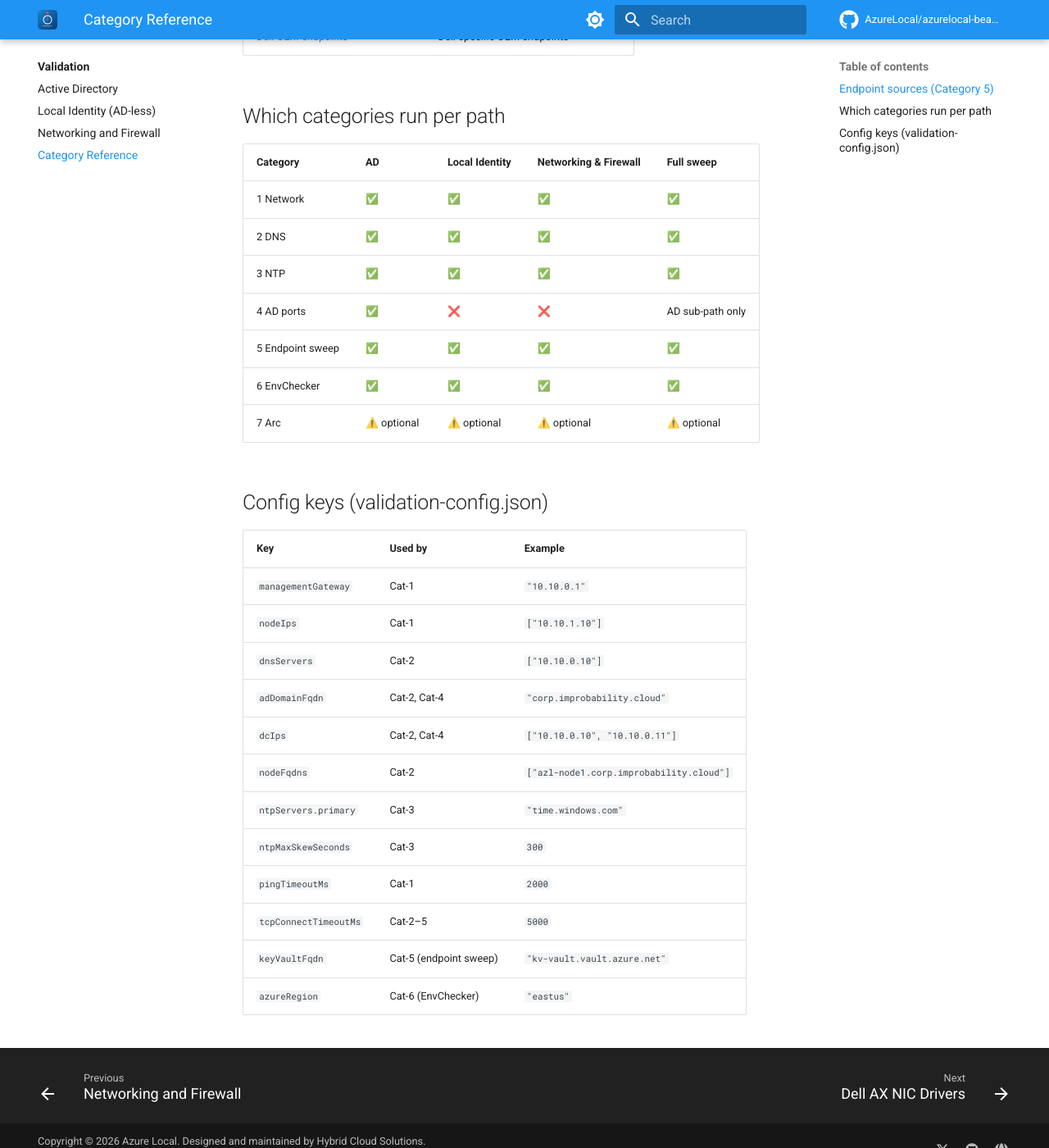
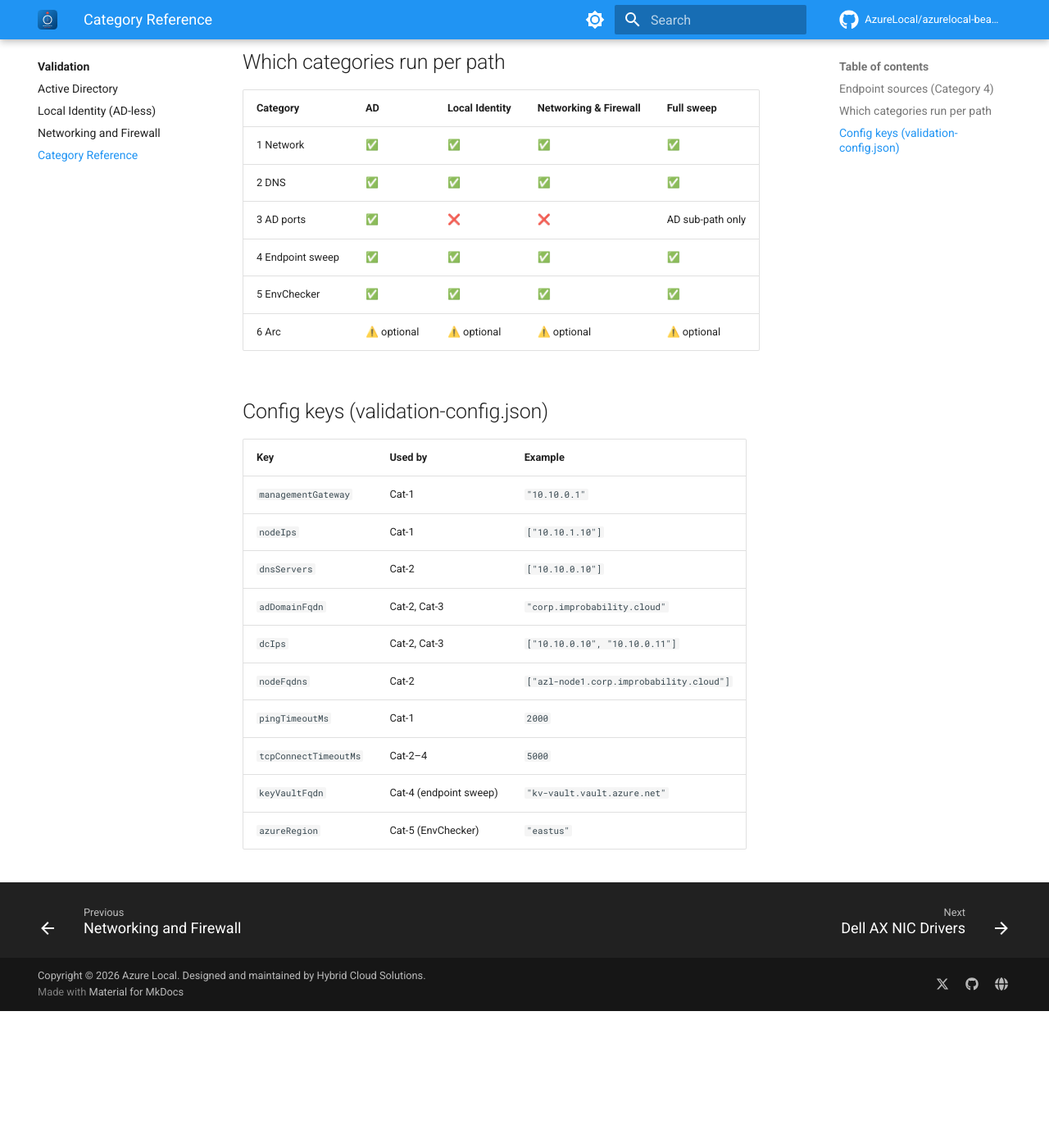
Before and after one commit to AzureLocal/azurelocal-beacon, an MkDocs documentation site: the page built from docs/validation/category-reference.md, in a window 1280 px wide and 1400 px high, scrolled down 1040 px. Shown: the whole window at 82% size. Built offline with MkDocs 1.6.1 and Material for MkDocs 9.7.7, drawn with Linux system fonts in a browser that asks for light colours; comment, search, counter and statistics services are not loaded; after the commit the page ends 2273 px from its top, so only the background shows below that; some of the changed text lies outside the part shown.

Commit message:
fix(validation): cut NTP category — moot in WinPE pre-OS environment
NTP skew tested via w32tm against WinPE's own clock tells you nothing
about the future OS's time sync. NTP is validated post-OS by the
environment checker (Stage 2). Remove entirely.

Renumber: 1=Network, 2=DNS, 3=AD ports, 4=Endpoint sweep,
5=EnvChecker, 6=Arc. 6 categories total.

Updated: Start-AzlValidation.ps1, Start-AzlBeacon.ps1, all docs,
validation-config.example.json (removed ntpServers/ntpMaxSkewSeconds).

Co-Authored-By: Claude Opus 4.8 <noreply@anthropic.com>
Claude-Session: https://claude.ai/code/session_013AZySkzowyq4Ne2hrSRRAL

```diff
--- a/docs/validation/category-reference.md
+++ b/docs/validation/category-reference.md
@@ -1,18 +1,17 @@
 # Category Reference
 
-Detailed reference for all 7 validation categories in `Start-AzlValidation.ps1`.
+Detailed reference for all 6 validation categories in `Start-AzlValidation.ps1`.
 
 | # | Category | Key checks | Critical failure? |
 |---|---|---|---|
 | 1 | **Basic Network** | NIC IP-enabled, gateway ping, first node ping | Yes |
 | 2 | **DNS** | TCP/UDP 53 per DNS server, forward A-record for Azure + AD domain, reverse PTR for DC IPs | Yes |
-| 3 | **NTP** | `w32tm /stripchart` skew — must be < `ntpMaxSkewSeconds` (default 300s = 5 min) | Yes |
-| 4 | **Active Directory** | TCP: LDAP 389/636, Kerberos 88, RPC 135, DNS 53 per DC; DNS SRV `_ldap._tcp.dc._msdcs.<domain>` | Yes (AD path only) |
-| 5 | **Endpoint Sweep** | TCP connect + HTTPS GET to all endpoints from the 3 source links | Critical = Fail; Warning = Warn |
-| 6 | **Environment Checker** | `Invoke-AzStackHciConnectivityValidation` + `Invoke-AzStackHciNetworkValidation` | Warn if module absent |
-| 7 | **Arc Integration** | `Invoke-AzStackHciArcIntegrationValidation` (optional — requires Az login) | Skip if not authenticated |
+| 3 | **Active Directory** | TCP: LDAP 389/636, Kerberos 88, RPC 135, DNS 53 per DC; DNS SRV `_ldap._tcp.dc._msdcs.<domain>` | Yes (AD path only) |
+| 4 | **Endpoint Sweep** | TCP connect + HTTPS GET to all endpoints from the 3 source links | Critical = Fail; Warning = Warn |
+| 5 | **Environment Checker** | `Invoke-AzStackHciConnectivityValidation` + `Invoke-AzStackHciNetworkValidation` | Warn if module absent |
+| 6 | **Arc Integration** | `Invoke-AzStackHciArcIntegrationValidation` (optional — requires Az login) | Skip if not authenticated |
 
-## Endpoint sources (Category 5)
+## Endpoint sources (Category 4)
 
 All endpoints in `config/endpoints.json` trace to one of three Microsoft/Dell sources:
 
@@ -28,11 +27,10 @@ All endpoints in `config/endpoints.json` trace to one of three Microsoft/Dell so
 |---|---|---|---|---|
 | 1 Network | ✅ | ✅ | ✅ | ✅ |
 | 2 DNS | ✅ | ✅ | ✅ | ✅ |
-| 3 NTP | ✅ | ✅ | ✅ | ✅ |
-| 4 AD ports | ✅ | ❌ | ❌ | AD sub-path only |
-| 5 Endpoint sweep | ✅ | ✅ | ✅ | ✅ |
-| 6 EnvChecker | ✅ | ✅ | ✅ | ✅ |
-| 7 Arc | ⚠️ optional | ⚠️ optional | ⚠️ optional | ⚠️ optional |
+| 3 AD ports | ✅ | ❌ | ❌ | AD sub-path only |
+| 4 Endpoint sweep | ✅ | ✅ | ✅ | ✅ |
+| 5 EnvChecker | ✅ | ✅ | ✅ | ✅ |
+| 6 Arc | ⚠️ optional | ⚠️ optional | ⚠️ optional | ⚠️ optional |
 
 ## Config keys (validation-config.json)
 
@@ -41,12 +39,10 @@ All endpoints in `config/endpoints.json` trace to one of three Microsoft/Dell so
 | `managementGateway` | Cat-1 | `"10.10.0.1"` |
 | `nodeIps` | Cat-1 | `["10.10.1.10"]` |
 | `dnsServers` | Cat-2 | `["10.10.0.10"]` |
-| `adDomainFqdn` | Cat-2, Cat-4 | `"corp.improbability.cloud"` |
-| `dcIps` | Cat-2, Cat-4 | `["10.10.0.10", "10.10.0.11"]` |
+| `adDomainFqdn` | Cat-2, Cat-3 | `"corp.improbability.cloud"` |
+| `dcIps` | Cat-2, Cat-3 | `["10.10.0.10", "10.10.0.11"]` |
 | `nodeFqdns` | Cat-2 | `["azl-node1.corp.improbability.cloud"]` |
-| `ntpServers.primary` | Cat-3 | `"time.windows.com"` |
-| `ntpMaxSkewSeconds` | Cat-3 | `300` |
 | `pingTimeoutMs` | Cat-1 | `2000` |
-| `tcpConnectTimeoutMs` | Cat-2–5 | `5000` |
-| `keyVaultFqdn` | Cat-5 (endpoint sweep) | `"kv-vault.vault.azure.net"` |
-| `azureRegion` | Cat-6 (EnvChecker) | `"eastus"` |
+| `tcpConnectTimeoutMs` | Cat-2–4 | `5000` |
+| `keyVaultFqdn` | Cat-4 (endpoint sweep) | `"kv-vault.vault.azure.net"` |
+| `azureRegion` | Cat-5 (EnvChecker) | `"eastus"` |
```
Also changed, not shown: README.md (+4 -5 lines), docs/index.md (+0 -3 lines), docs/validation/active-directory.md (+4 -5 lines), docs/validation/index.md (+5 -6 lines), docs/validation/local-identity.md (+4 -5 lines), docs/validation/network-firewall.md (+3 -4 lines), 3 other files.
